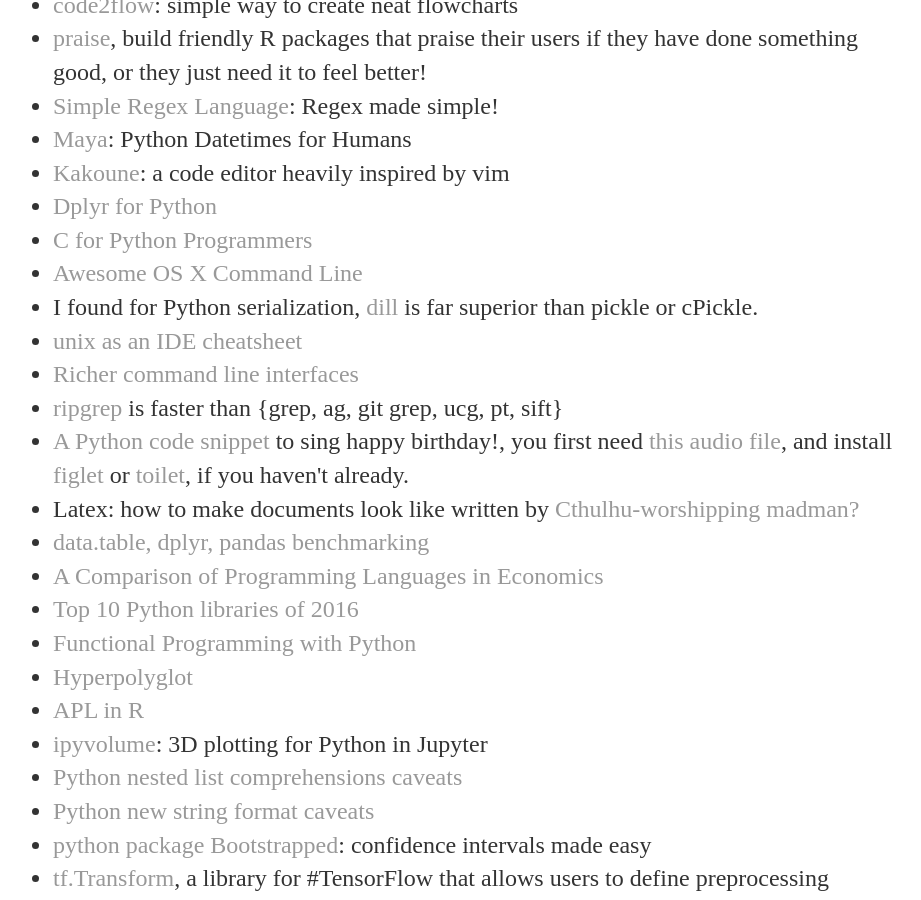
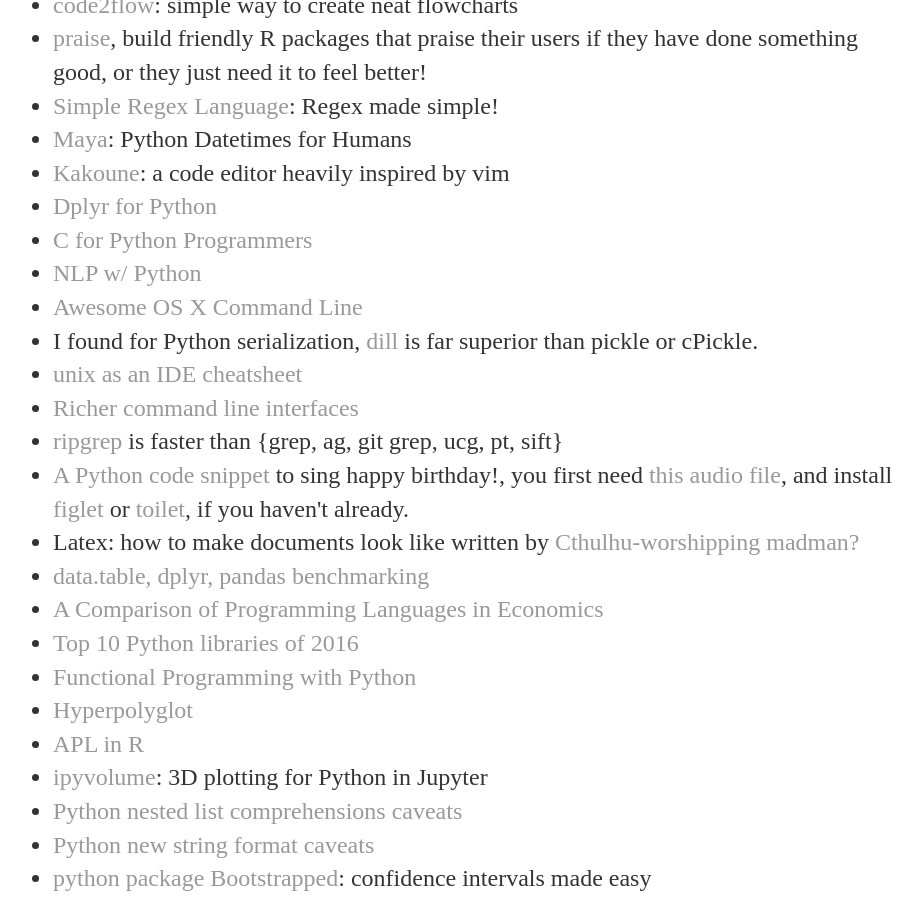
Before and after one commit to shenglih/shenglih.github.io, a Jekyll site: the page built from memo/index.html, in a window 1280 px wide and 900 px high, scrolled down 1340 px. Shown: the whole window, without its empty margins (179-1100 px from the left). Built offline with Jekyll 4.4.1, drawn with Linux system fonts in a browser that asks for light colours.

Commit message:
Update index.html

```diff
--- a/memo/index.html
+++ b/memo/index.html
@@ -49,6 +49,7 @@
 		<li><a href="https://github.com/mawww/kakoune#2-getting-started">Kakoune</a>: a code editor heavily inspired by vim </li>
 		<li><a href="https://github.com/dodger487/dplython"> Dplyr for Python</a></li>
 		<li><a href="http://www.toves.org/books/cpy/">C for Python Programmers</a></li>
+		<li><a href="http://www.nltk.org/book/ch02.html"> NLP w/ Python</a></li>
 		<li><a href="https://github.com/herrbischoff/awesome-osx-command-line/blob/master/README.md"> Awesome OS X Command Line</a></li>
 		<li>I found for Python serialization, <a href="https://github.com/uqfoundation/dill">dill</a> is far superior than pickle or cPickle.</li>
 		<li><a href="https://sanctum.geek.nz/arabesque/series/unix-as-ide/"> unix as an IDE cheatsheet </a></li>
```
